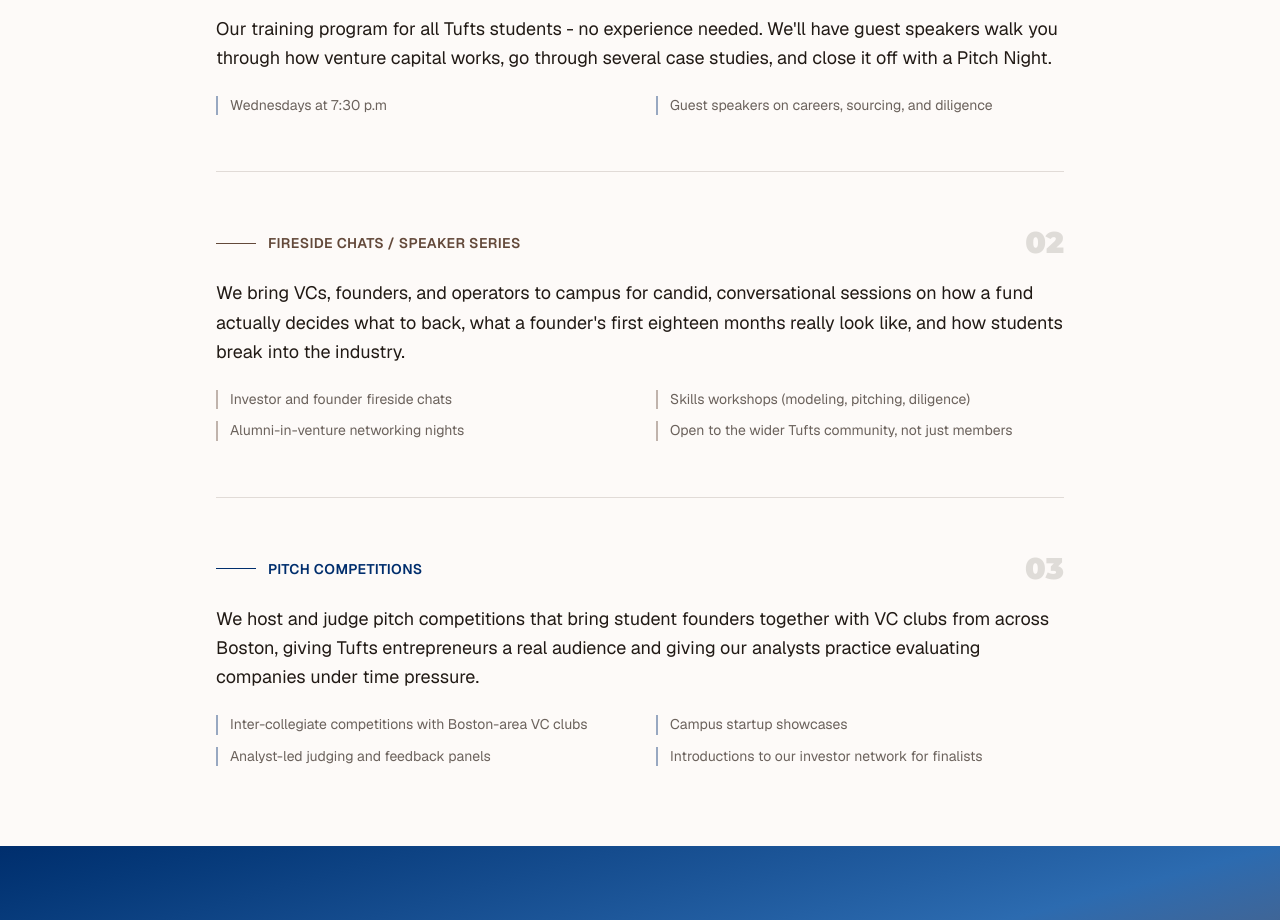
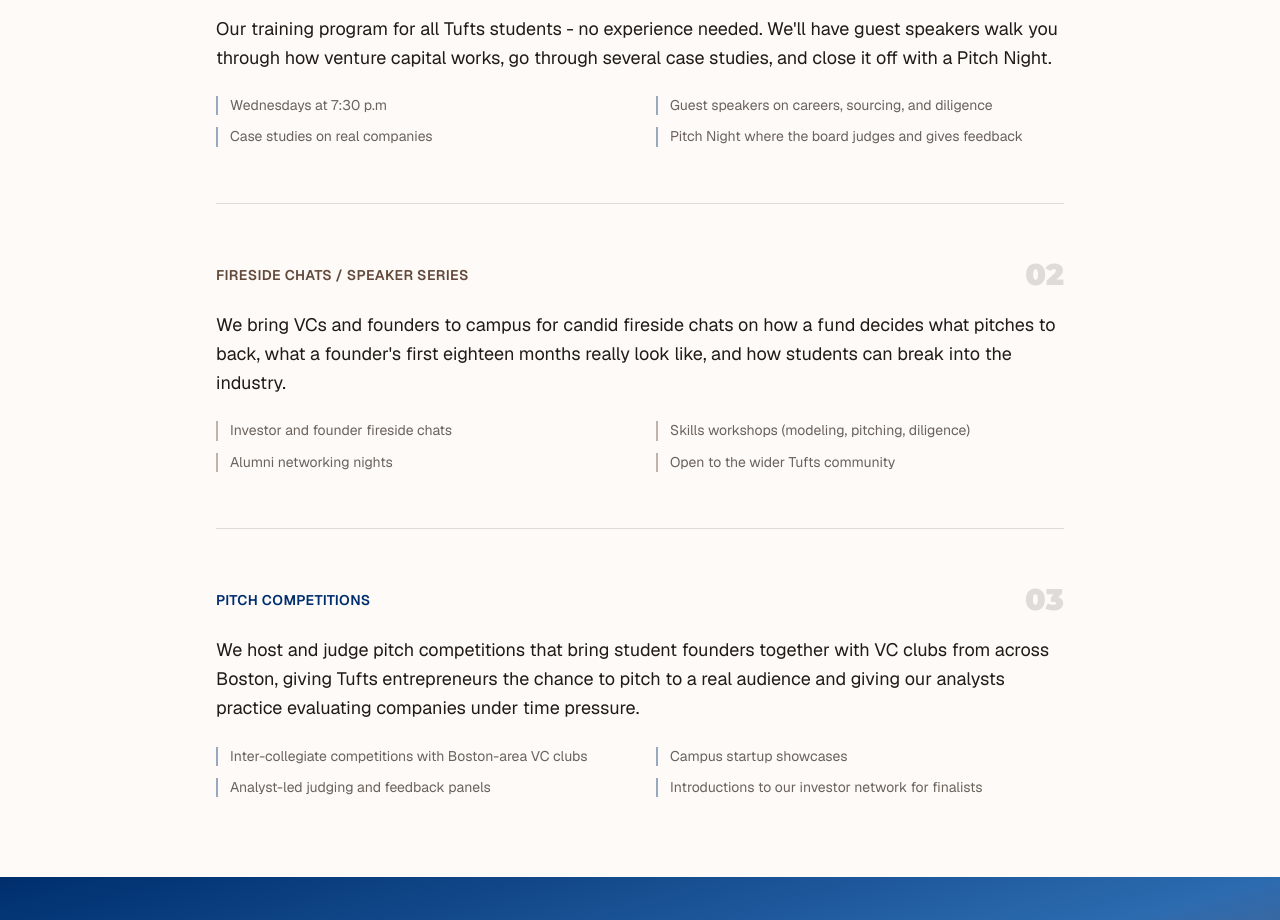
Before and after one commit to mattkuooo/tufts-venture-partners, a Next.js app: page /events in a window 1280 px wide. Shown: the part 580-1500 px from the top of the page. Built offline with nearby package versions, Linux system fonts and the light colour scheme.

Commit message:
Align Events section list with header, round out Academy/Fireside copy
Add an optional rule prop to DetailSections so the Events page's
section labels sit flush with "What We Host". Restore the Academy's
case-study and Pitch Night points, and fill in the Fireside Chats
section's fourth point.

```diff
--- a/app/events/page.tsx
+++ b/app/events/page.tsx
@@ -32,7 +32,7 @@ export default function EventsPage() {
           <SectionHeading title="What We Host" rule={false} />
         </div>
         <div className="mt-10">
-          <DetailSections sections={eventAreas} />
+          <DetailSections sections={eventAreas} rule={false} />
         </div>
       </section>
 
--- a/components/sections/detail-sections.tsx
+++ b/components/sections/detail-sections.tsx
@@ -13,9 +13,11 @@ export type DetailSection = {
  *  sections without an image let the copy run the full width. */
 export function DetailSections({
   sections,
+  rule = true,
   className,
 }: {
   sections: readonly DetailSection[];
+  rule?: boolean;
   className?: string;
 }) {
   return (
@@ -39,12 +41,14 @@ export function DetailSections({
           >
             <div>
               <div className="flex items-center gap-3">
+                {rule && (
                   <span
                     className={cn(
                       "h-px w-8 shrink-0 sm:w-10",
                       isBlue ? "bg-tufts-blue" : "bg-tufts-brown"
                     )}
                   />
+                )}
                 <h2
                   className={cn(
                     "text-sm font-semibold uppercase tracking-wide",
--- a/data/events.ts
+++ b/data/events.ts
@@ -15,23 +15,25 @@ export const eventAreas: EventArea[] = [
     points: [
       "Wednesdays at 7:30 p.m",
       "Guest speakers on careers, sourcing, and diligence",
+      "Case studies on real companies",
+      "Pitch Night where the board judges and gives feedback"
     ],
   },
   {
     title: "Fireside Chats / Speaker Series",
     description:
-      "We bring VCs, founders, and operators to campus for candid, conversational sessions on how a fund actually decides what to back, what a founder's first eighteen months really look like, and how students break into the industry.",
+      "We bring VCs and founders to campus for candid fireside chats on how a fund decides what pitches to back, what a founder's first eighteen months really look like, and how students can break into the industry.",
     points: [
       "Investor and founder fireside chats",
       "Skills workshops (modeling, pitching, diligence)",
-      "Alumni-in-venture networking nights",
-      "Open to the wider Tufts community, not just members",
+      "Alumni networking nights",
+      "Open to the wider Tufts community",
     ],
   },
   {
     title: "Pitch Competitions",
     description:
-      "We host and judge pitch competitions that bring student founders together with VC clubs from across Boston, giving Tufts entrepreneurs a real audience and giving our analysts practice evaluating companies under time pressure.",
+      "We host and judge pitch competitions that bring student founders together with VC clubs from across Boston, giving Tufts entrepreneurs the chance to pitch to a real audience and giving our analysts practice evaluating companies under time pressure.",
     points: [
       "Inter-collegiate competitions with Boston-area VC clubs",
       "Campus startup showcases",
```
Lines whose indentation alone changed are shown as unchanged.
